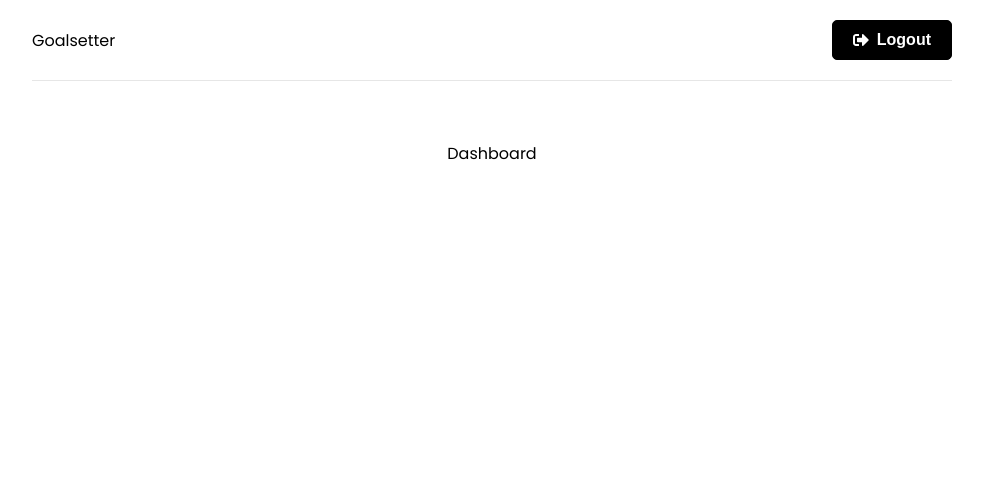
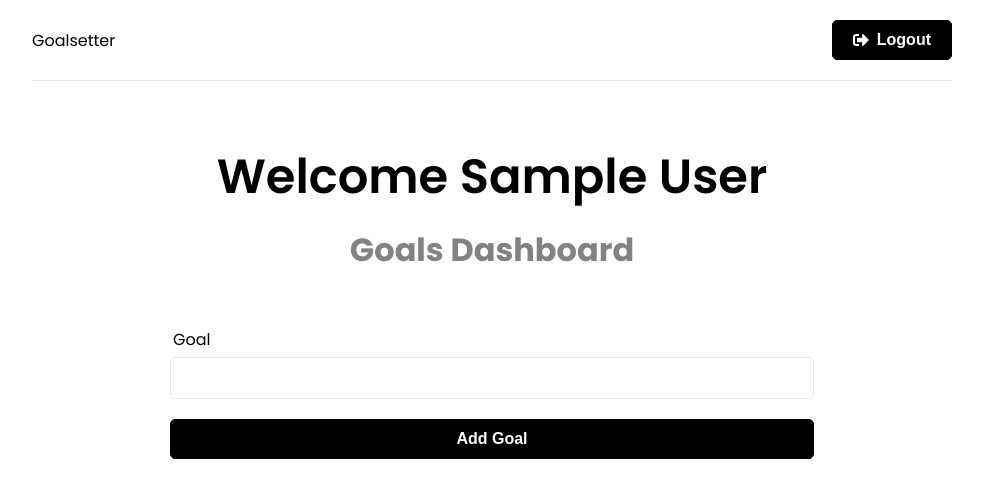
Before and after one commit to Asma-Abed/mern-project, a React (Create React App) app in the folder frontend/: page / in a window 1280 px wide. Shown: the top 498 px of the page, without its empty margins (148-1131 px from the left). Built offline with nearby package versions, Linux system fonts and the light colour scheme; sample sign-in values are in the browser's storage.

Commit message:
create goal form added

```diff
--- /dev/null
+++ b/frontend/src/components/GoalForm.jsx
@@ -0,0 +1,40 @@
+import { useState } from 'react';
+import { useDispatch } from 'react-redux';
+import { createGoal } from '../features/goals/goalSlice';
+
+const GoalForm = () => {
+  const [text, setText] = useState('');
+
+  const dispatch = useDispatch();
+
+  const onSubmit = (e) => {
+    e.preventDefault();
+
+    dispatch(createGoal({ text }));
+    setText('');
+  };
+
+  return (
+    <section className='form'>
+      <form onSubmit={onSubmit}>
+        <div className='form-group'>
+          <label htmlFor='text'>Goal</label>
+          <input
+            type='text'
+            name='text'
+            id='text'
+            value={text}
+            onChange={(e) => setText(e.target.value)}
+          />
+        </div>
+        <div className='form-group'>
+          <button className='btn btn-block' type='submit'>
+            Add Goal
+          </button>
+        </div>
+      </form>
+    </section>
+  );
+};
+
+export default GoalForm;
--- a/frontend/src/pages/Dashboard.jsx
+++ b/frontend/src/pages/Dashboard.jsx
@@ -1,6 +1,7 @@
 import { useEffect } from 'react';
 import { useNavigate } from 'react-router-dom';
 import { useSelector } from 'react-redux';
+import GoalForm from '../components/GoalForm';
 
 const Dashboard = () => {
   const navigate = useNavigate();
@@ -13,7 +14,15 @@ const Dashboard = () => {
     }
   }, [user, navigate]);
 
-  return <div>Dashboard</div>;
+  return (
+    <>
+      <section className='heading'>
+        <h1>Welcome {user && user.name}</h1>
+        <p>Goals Dashboard</p>
+      </section>
+      <GoalForm />
+    </>
+  );
 };
 
 export default Dashboard;
```
